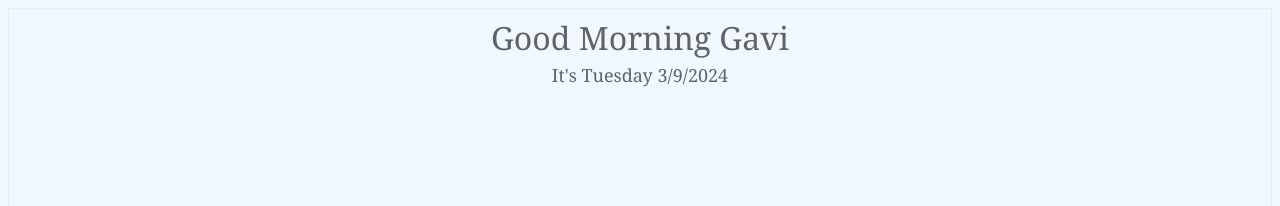
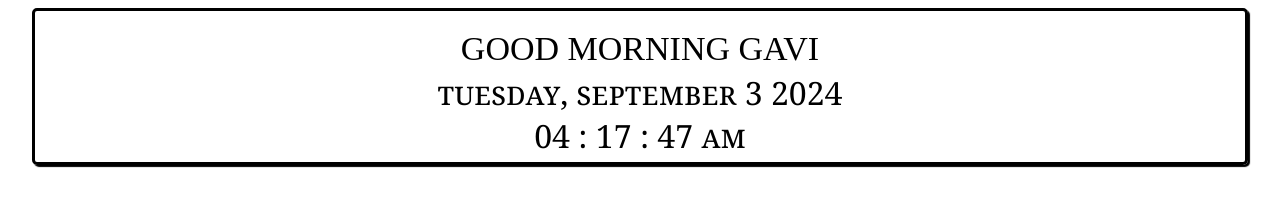
Before and after one commit to gkamens/notion, a plain HTML site: page greetings.html in a window 1280 px wide. Shown: the top 206 px of the page. Drawn offline with Linux system fonts and the light colour scheme.

Commit message:
Update greetings.html
changed font to georgia and added name

```diff
--- a/greetings.html
+++ b/greetings.html
@@ -1,57 +1,172 @@
-<html>
+
+<!DOCTYPE html>
+<html lang="en">
 <head>
-    <title>Greeting Message</title>
+    <meta charset="UTF-8">
+    <meta name="viewport" content="width=device-width, initial-scale=1.0">
+    <title>Greetings</title>
+
     <style>
-#lbl {
-    font-family: "Georgia", "Garamond", serif;
-    font-size: xx-large;
-    color: #626262;
-    padding: 5px;
-    border: 1px solid #ececec;
-    text-align: center;
-    line-height: 1.5;
-    height:85%
 
 
-}
-#date{
-    font-size:large;
-}
-body{
-    background-color: aliceblue;
-}
+        body{
+            font-variant-caps: all-petite-caps;
+
+
+        }
+
+        .widget {
+            padding: 5px 5px ;
+            color: #000000;
+            display: flex;
+            justify-content:center;
+            align-items:center;
+            flex-direction: column;
+            max-width: 95%;
+            margin: auto;
+            border: 3px solid #000000;
+            border-radius: 5px;
+            box-shadow: 2px 2px 1px 0px #000000;
+
+        }
+
+
+        .greet{
+            font-size: 3em;
+        }
+
+        .date {
+
+            font-family: georgia;
+            font-size: 2em;
+        }
+
+        .clock {
+            font-family: georgia;
+            font-size: 2em;
+        }
+
+        .time {
+            display: inline-block;
+            min-width: 20px;
+        }
+
+        .colon {
+            font-size: 1em;
+            display: inline-block;
+        }
+
+
+
+
+
+
     </style>
 </head>
 <body>
-    <div id="lbl"></div>
-</body>
+
+
+
+
+<div class="container>">
+    <div class="widget">
+
+            <div class="greet" id="greet"></div>
+
+                <div class="date" id="date"></div>
+                <div class="clock">
+                    <div class="time" id="hour"></div>
+                    <div class="colon">:</div>
+                    <div class="time" id="min"></div>
+                    <div class="colon">:</div>
+                    <div class="time" id="sec"></div>
+                </div>
+
+
+
+
+    </div>
+</div>
+
+
+
 
 <script>
-    var weekday = new Array(7);
-    weekday[0] = "Sunday";
-    weekday[1] = "Monday";
-    weekday[2] = "Tuesday";
-    weekday[3] = "Wednesday";
-    weekday[4] = "Thursday";
-    weekday[5] = "Friday";
-    weekday[6] = "Saturday";
+
+function dispalyGreetings(today){
+        hrs = today.getHours();
+        name="Gavi"
+        if (hrs < 12)
+            greet = 'Good Morning  '+name;
+        else if (hrs >= 12 && hrs <= 17)
+            greet = 'Good Afternoon '+name;
+        else if (hrs >= 17 && hrs <= 24)
+            greet = 'Good Evening  '+name;
+        document.getElementById('greet').innerHTML = greet;
+
+    }
+
+    function dispalyDate(today) {
+
+        const days = ['Sunday', 'Monday', 'Tuesday', 'Wednesday', 'Thursday', 'Friday', 'Saturday'];
+        const monthNames = ["January", "February", "March", "April", "May", "June",
+  "July", "August", "September", "October", "November", "December"
+];
+
+        var dayName = days[today.getDay()];
+        var monthName = monthNames[today.getMonth()];
+        var date = today.getDate();
+        var year = today.getFullYear();
+        document.getElementById('date').innerHTML =dayName+", "+monthName+" "+date+" "+year;
+
+    }
 
 
-    var today = new Date();
-    var hrs = today.getHours();
-    var dayOfWeek = weekday[today.getDay()];
-    var date = dayOfWeek+" " + today.getDate() + "/" +(today.getMonth()+1) +'/'+today.getFullYear()  ;
+    function dispalyClock(today) {
 
-    var greet;
+        var hour = padZeros(twelveHour(today.getHours()));
+        var minutes = padZeros(today.getMinutes());
+        var seconds = padZeros(today.getSeconds());
 
-    if (hrs < 12)
-        greet = 'Good Morning  ';
-    else if (hrs >= 12 && hrs <= 17)
-        greet = 'Good Afternoon ';
-    else if (hrs >= 17 && hrs <= 24)
-        greet = 'Good Evening  ';
+        if(today.getHours() >=12){
+            seconds+=" pm"
+        }
+        else{
+            seconds+=" am"
+        }
 
-    document.getElementById('lbl').innerHTML =
-        greet+= "Gavi" + `<div id="date"> It's ${date}</div>`;
+        document.getElementById('hour').innerHTML = hour;
+        document.getElementById('min').innerHTML = minutes;
+        document.getElementById('sec').innerHTML = seconds;
+    }
+
+    function twelveHour(hour) {
+        if (hour > 12) {
+            return hour -= 12
+        } else if (hour === 0) {
+            return hour = 12;
+        } else {
+            return hour
+        }
+    }
+    function padZeros(num) {
+        if (num < 10) {
+            num = '0' + num
+        };
+        return num;
+    }
+
+    function dispalyWidget() {
+        var today = new Date();
+        dispalyGreetings(today);
+        dispalyDate(today);
+        dispalyClock(today);
+        setTimeout(dispalyWidget, 500);
+    }
+
+    dispalyWidget()
+
 </script>
+
+</body>
 </html>
```
